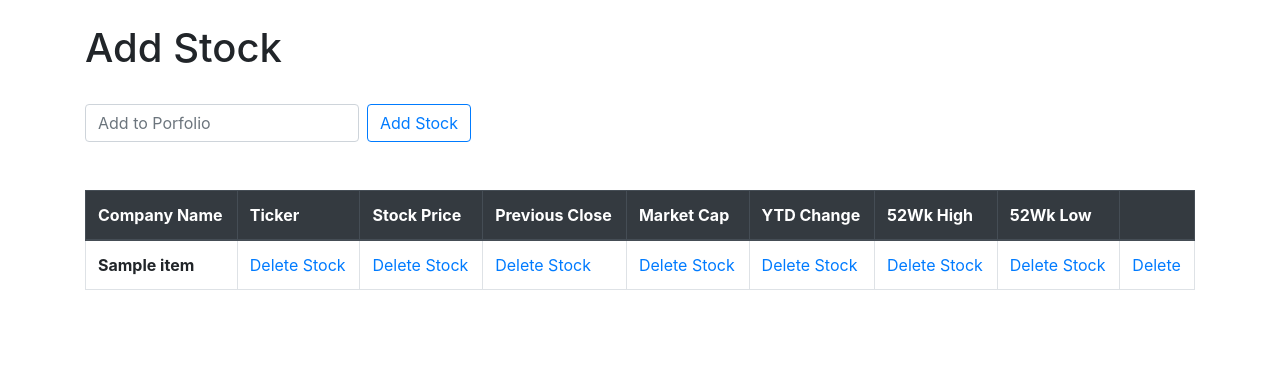
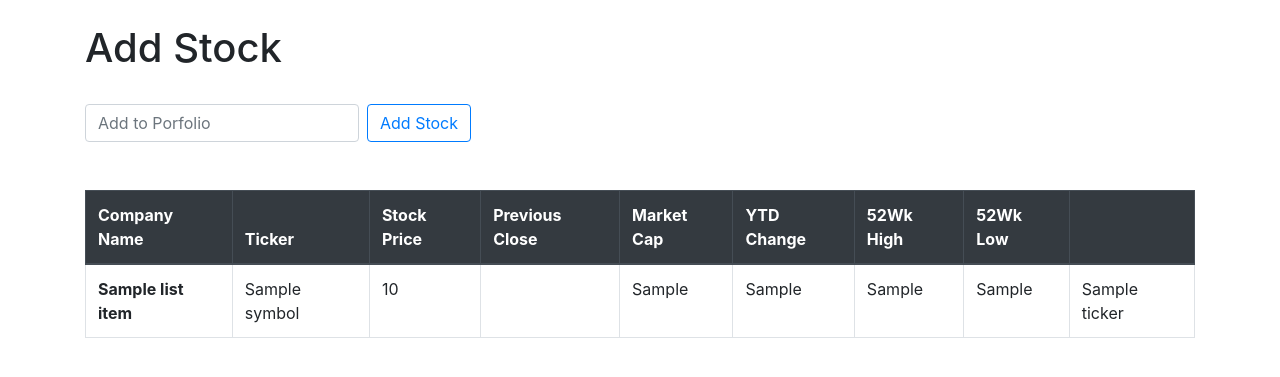
Before and after one commit to Anjr0o/Portable-Folio, a Django app: template quotes/templates/add_stock.html in a window 1280 px wide. Shown: the part 56-433 px from the top of the page. Run offline with Django 3.2, Linux system fonts and the light colour scheme; the template is opened without the code that fills it: most values are stand-ins (such as "Sample title", 1, 10 or a date in 2020); some libraries are stand-ins or nearby versions.

Commit message:
Parse data in tables

```diff
--- a/quotes/templates/add_stock.html
+++ b/quotes/templates/add_stock.html
@@ -29,20 +29,20 @@
   </thead>
   <tbody>
 {% if ticker %}
-  {% for item in ticker %}
-    <tr>
-        <th scope="row"> {{ item }} </th>
-        <td><a href ="{% url 'delete' item.id %}">Delete Stock</a><br/></td>
-        <td><a href ="{% url 'delete' item.id %}">Delete Stock</a><br/></td>
-        <td><a href ="{% url 'delete' item.id %}">Delete Stock</a><br/></td>
-        <td><a href ="{% url 'delete' item.id %}">Delete Stock</a><br/></td>
-        <td><a href ="{% url 'delete' item.id %}">Delete Stock</a><br/></td>
-        <td><a href ="{% url 'delete' item.id %}">Delete Stock</a><br/></td>
-        <td><a href ="{% url 'delete' item.id %}">Delete Stock</a><br/></td>
-        <td><a href ="{% url 'delete' item.id %}">Delete</a><br/></td>
+        {% for list_item in output %}
+            <tr>
+                <th scope="row"> {{ list_item.companyName }} </th>
+                <td>{{ list_item.symbol}}</td>
+                <td>{{ list_item.latestPrice}}</td>
+                <td>{{ list_item.previousClose}}</td>
+                <td>{{ list_item.marketCap}}</td>
+                <td>{{ list_item.ytdChange}}</td>
+                <td>{{ list_item.week52High}}</td>
+                <td>{{ list_item.week52Low}}</td>
+                <td>{{ list_item.ticker}}</td>
+            </tr>
+        {% endfor %}
 
-    </tr>
-  {% endfor %}
 {% endif %}
   </tbody>
 </table>
```
Also changed, not shown: db.sqlite3.
